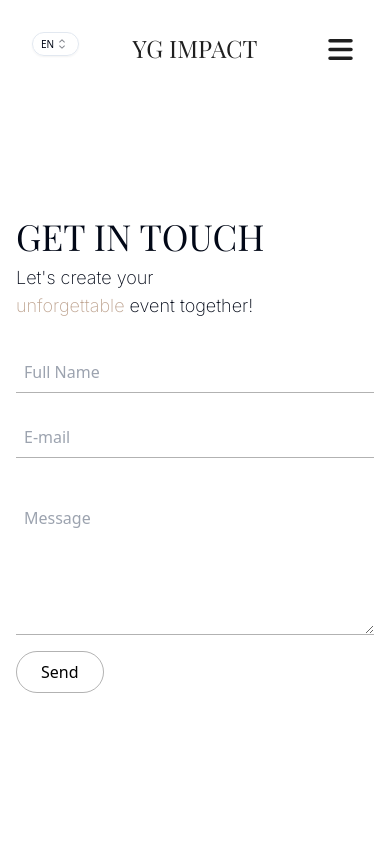
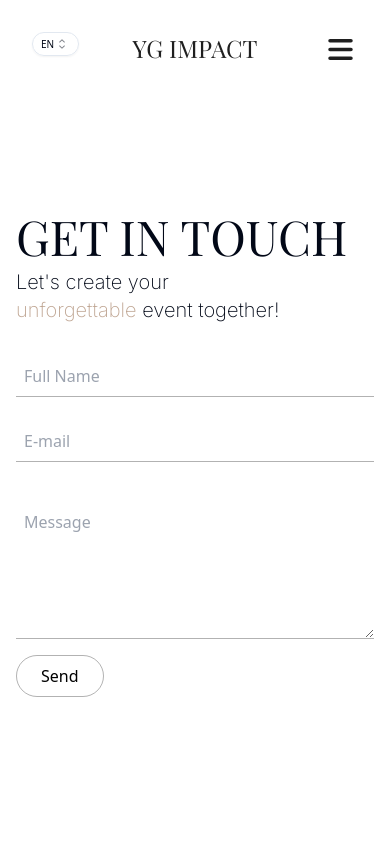
Before and after one commit to ArronRobinson/yg-impact, a Next.js app: page /en/contact in a window 390 px wide. Shown: the top 844 px of the page. Built offline with nearby package versions, Linux system fonts and the light colour scheme; a web font is replaced by a local one.

Commit message:
contact text size

```diff
--- a/src/app/[locale]/contact/page.tsx
+++ b/src/app/[locale]/contact/page.tsx
@@ -38,10 +38,10 @@ export default function Contact() {
       <div className="flex-1 flex flex-col md:flex-row items-center justify-center gap-8 px-4 md:px-6 py-8 mt-16">
         {/* Left Section */}
         <div className="w-full md:w-1/2 max-w-xl">
-          <h1 className="font-playfairThin text-4xl md:text-7xl mb-2">
+          <h1 className="font-playfairThin text-5xl md:text-7xl mb-2">
             {renderContent(t("title1"))}
           </h1>
-          <h2 className="font-inter text-lg md:text-3xl">
+          <h2 className="font-inter text-xl md:text-3xl">
             {renderContent(t("title"))}
           </h2>
         </div>
```
